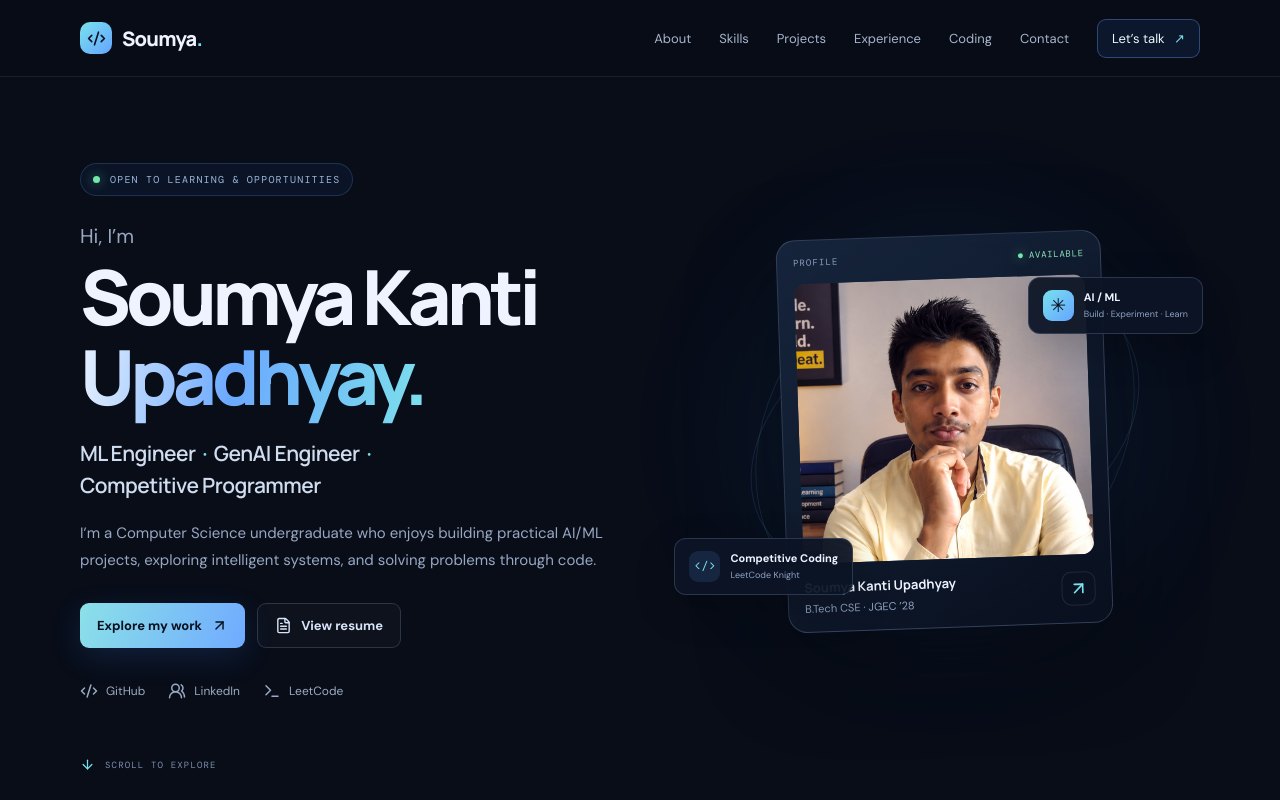
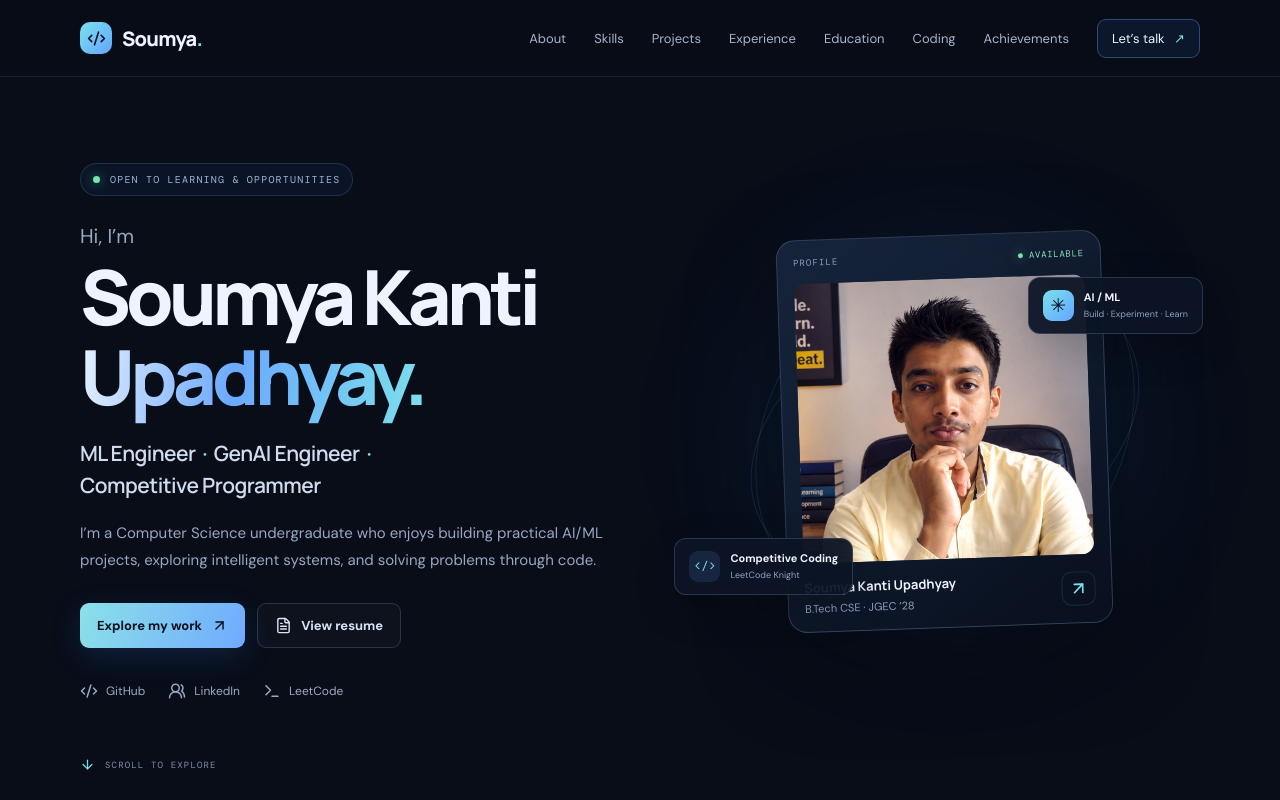
Before and after one commit to Soumyakanti343/Soumya_Kanti_Upadhyay_Portfolio, a React (Vite) app: page / in a window 1280 px wide. Shown: the top 800 px of the page. Built offline with nearby package versions, Linux system fonts and the light colour scheme.

Commit message:
Add new links to Navbar component

```diff
--- a/src/components/Navbar.jsx
+++ b/src/components/Navbar.jsx
@@ -6,8 +6,9 @@ const links = [
   ['Skills', '#skills'],
   ['Projects', '#projects'],
   ['Experience', '#experience'],
+  ['Education', '#education'],
   ['Coding', '#coding'],
-  ['Contact', '#contact']
+  ['Achievements', '#achievements']
 ];
 
 export default function Navbar() {
```
